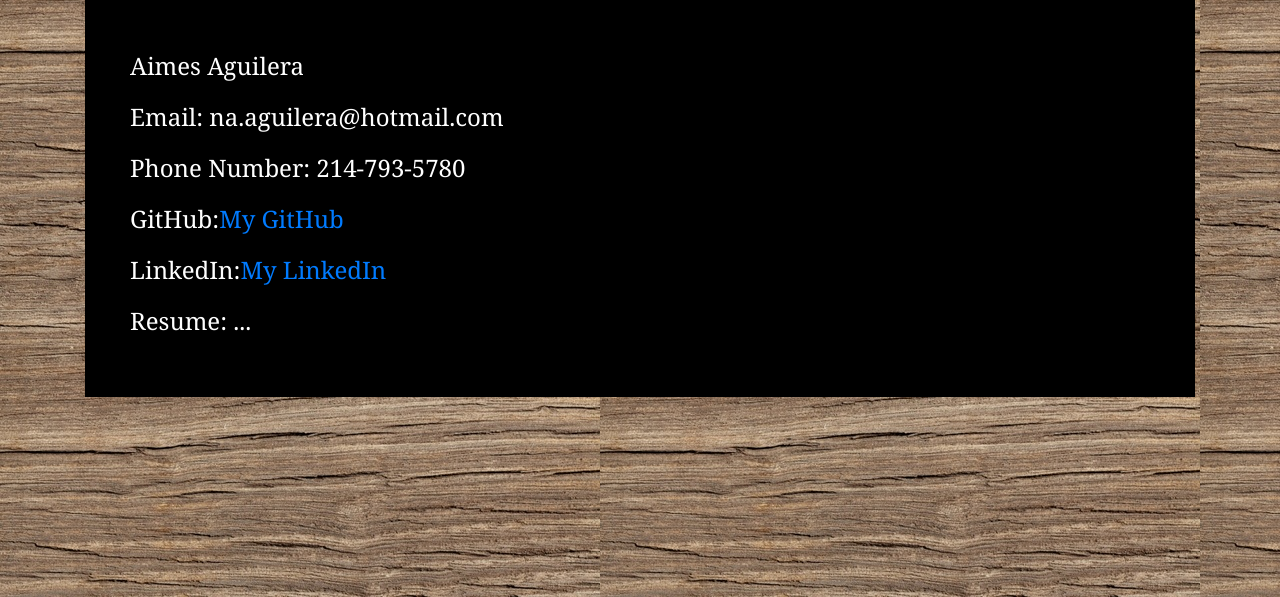
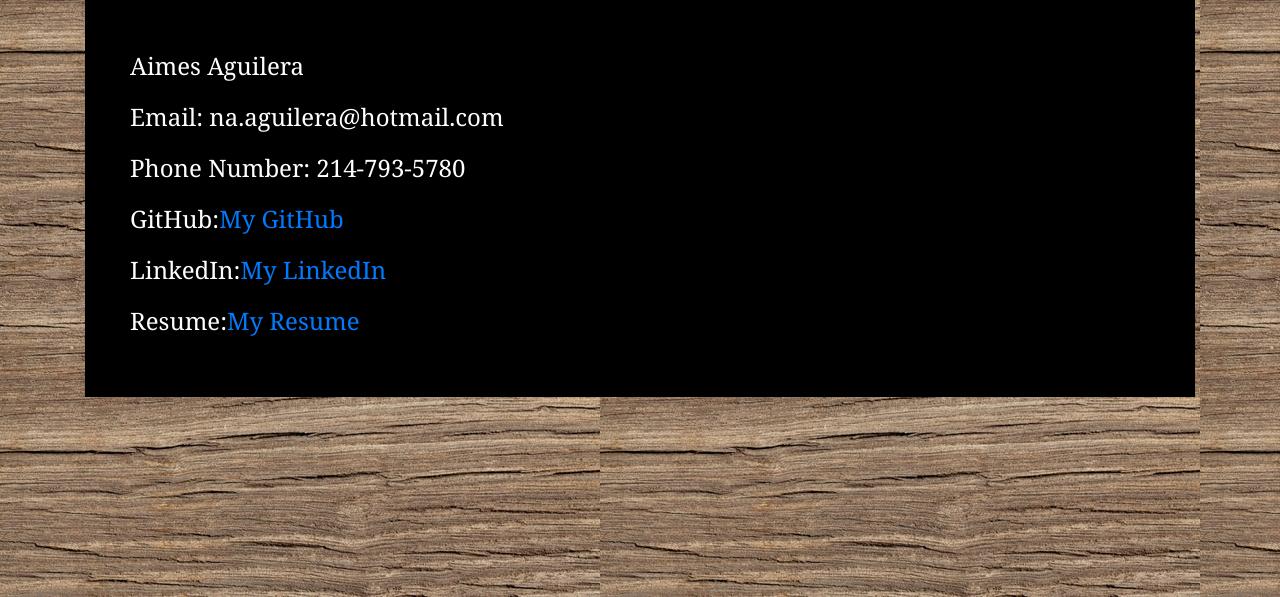
Before and after one commit to AimesAguilea/new-portfolio, a plain HTML site: page contact.html in a window 1280 px wide. Shown: the part 203-800 px from the top of the page. Drawn offline with nearby package versions, Linux system fonts and the light colour scheme.

Commit message:
add resume

```diff
--- a/contact.html
+++ b/contact.html
@@ -26,7 +26,7 @@
                 <div class="contact-info">Phone Number: 214-793-5780</div>
                 <div class="contact-info">GitHub:<a id="gitHub-direct" href="https://github.com/AimesAguilea" target="_blank">My GitHub</a></div>
                 <div class="contact-info">LinkedIn:<a id="linkedIn-direct" href="https://www.linkedin.com/in/nicholas-aguilera-683910173/" target="_blank">My LinkedIn</a></div>
-                <div class="contact-info">Resume: ...</div>
+                <div class="contact-info">Resume:<a id="resumre" href="https://docs.google.com/document/d/18vJCkvCJOzt3o7vScl-EKuKiXXBjB2S8TJDLy0Bg7nU/edit#heading=h.628phil8unj9" target="_blank">My Resume</a></div>
             </div>
 
         </div>
```
